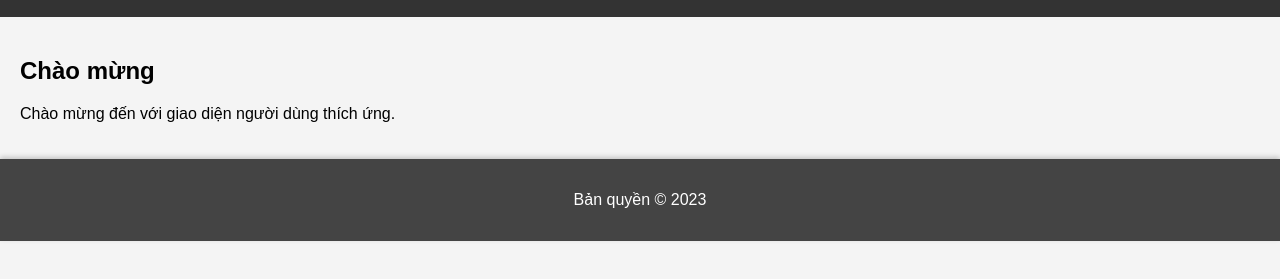
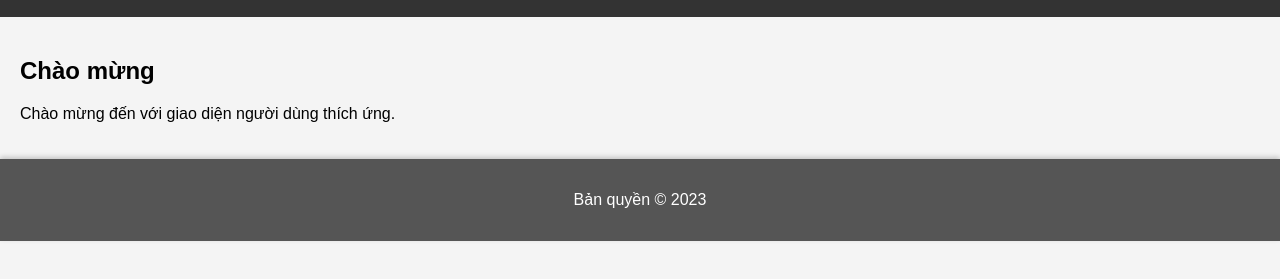
Before and after one commit to dianannperla/giao-dien-nguoi-dung-adaptive, a website: page index.html in a window 1280 px wide. Shown: the part 95-374 px from the top of the page. Drawn offline with Linux system fonts and the light colour scheme.

Commit message:
Update footer background color for better contrast.

```diff
--- a/styles.css
+++ b/styles.css
@@ -19,7 +19,7 @@ main {
 footer {
     text-align: center;
     padding: 1em 0;
-    background: #444;
+    background: #555;  /* Changed from #444 to #555 */
     color: #fff;
     position: relative;
     bottom: 0;
```
